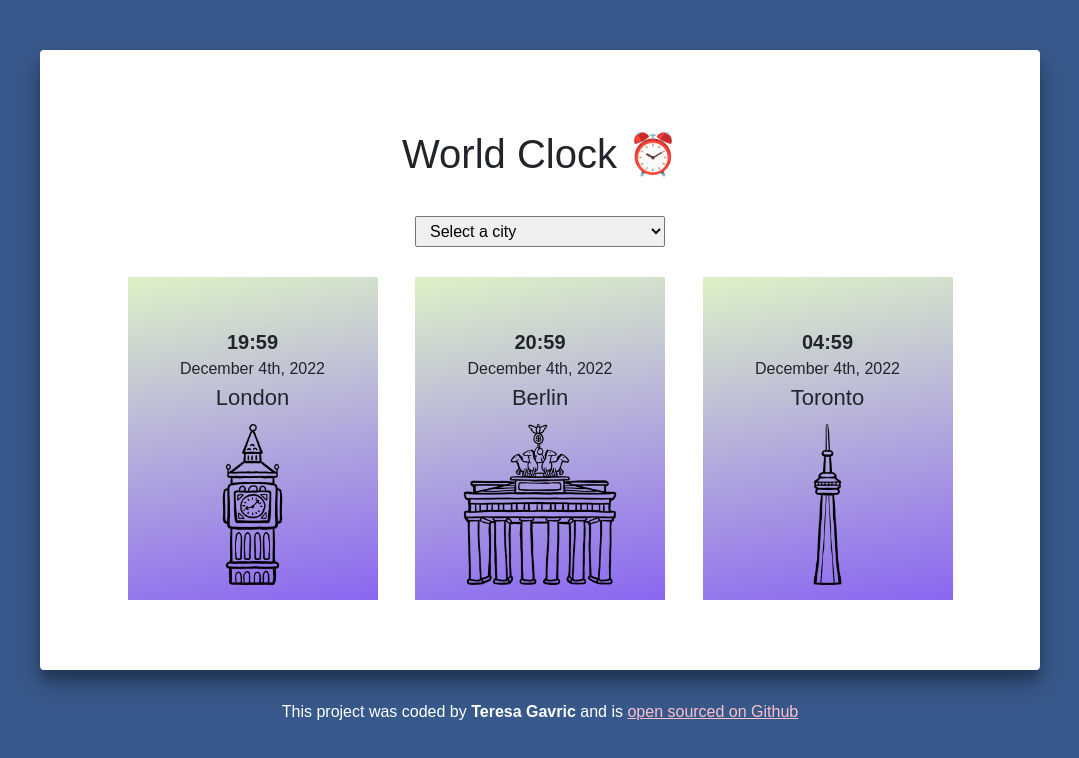
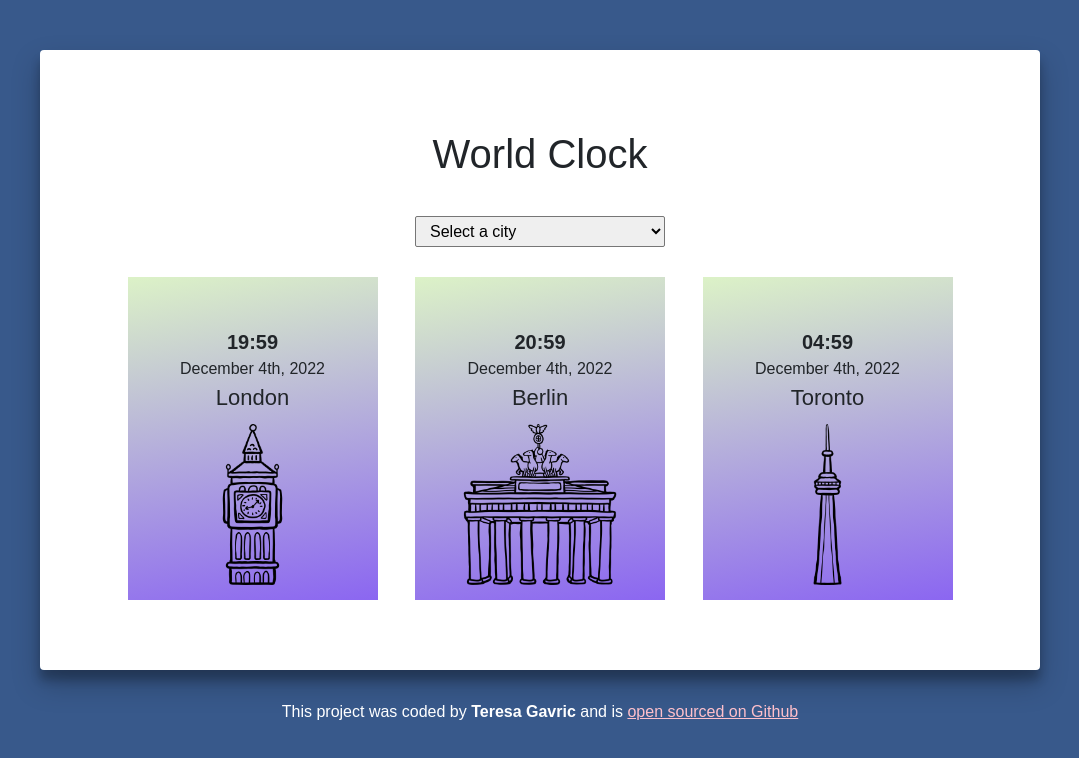
Before and after one commit to ter-gav/world-clock, a plain HTML site: page index.html in a window 1280 px wide. Shown: the whole page, without its empty margins (100-1179 px from the left). Drawn offline with nearby package versions, Linux system fonts and the light colour scheme; a script that the page names is missing.

Commit message:
updated h1

```diff
--- a/index.html
+++ b/index.html
@@ -17,7 +17,7 @@
   </head>
   <body>
     <div class="container">
-      <h1>World Clock ⏰</h1>
+      <h1>World Clock</h1>
       <div>
         <select id="city">
           <option value="">Select a city</option>
```
